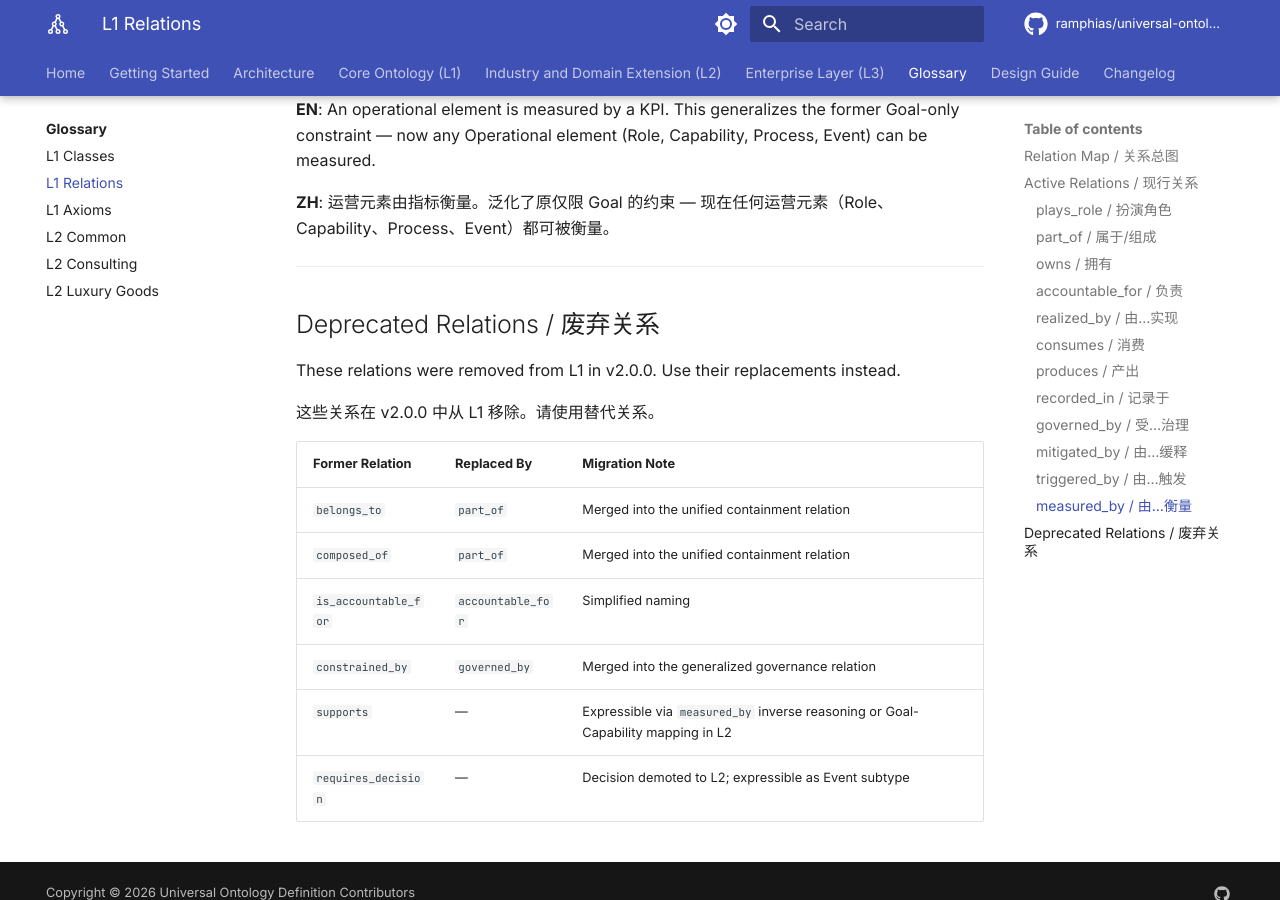
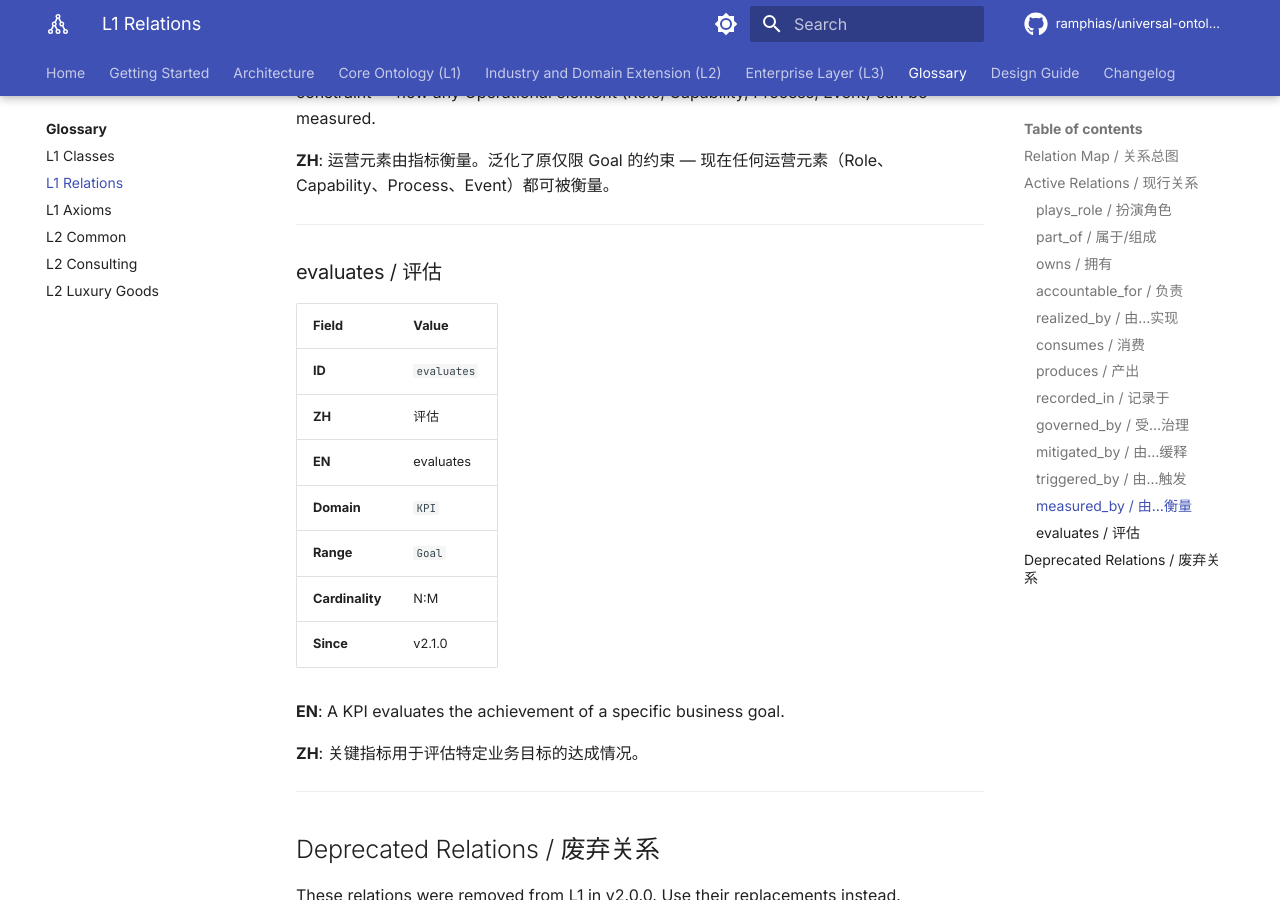
Before and after one commit to ramphias/universal-ontology-definition, an MkDocs documentation site: the page built from docs-site/glossary/l1-relations.md, in a window 1280 px wide and 900 px high, scrolled down 7551 px. Built offline with MkDocs 1.6.1 and Material for MkDocs 9.7.7, drawn with Linux system fonts in a browser that asks for light colours; comment, search, counter and statistics services are not loaded; some of the changed text lies outside the part shown.

Commit message:
fix(core): sync part_of relation and evaluates axiom to all platform bindings and tests

````diff
--- a/docs-site/glossary/l1-relations.md
+++ b/docs-site/glossary/l1-relations.md
@@ -20,6 +20,7 @@
     Risk -->|mitigated_by| Control
     Event -->|triggered_by| Process
     Operational -->|measured_by| KPI
+    KPI -->|evaluates| Goal
 ```
 
 ---
@@ -235,6 +236,24 @@
 
 ---
 
+### evaluates / 评估
+
+| Field | Value |
+|:---|:---|
+| **ID** | `evaluates` |
+| **ZH** | 评估 |
+| **EN** | evaluates |
+| **Domain** | `KPI` |
+| **Range** | `Goal` |
+| **Cardinality** | N:M |
+| **Since** | v2.1.0 |
+
+**EN**: A KPI evaluates the achievement of a specific business goal.
+
+**ZH**: 关键指标用于评估特定业务目标的达成情况。
+
+---
+
 ## Deprecated Relations / 废弃关系
 
 These relations were removed from L1 in v2.0.0. Use their replacements instead.
````
Also changed, not shown: other parts of docs-site/glossary/l1-relations.md (+3 -3 lines), docs-site/glossary/index.md (+14 -1 lines), docs-site/glossary/l1-axioms.md (+15 -0 lines), 8 other files.
